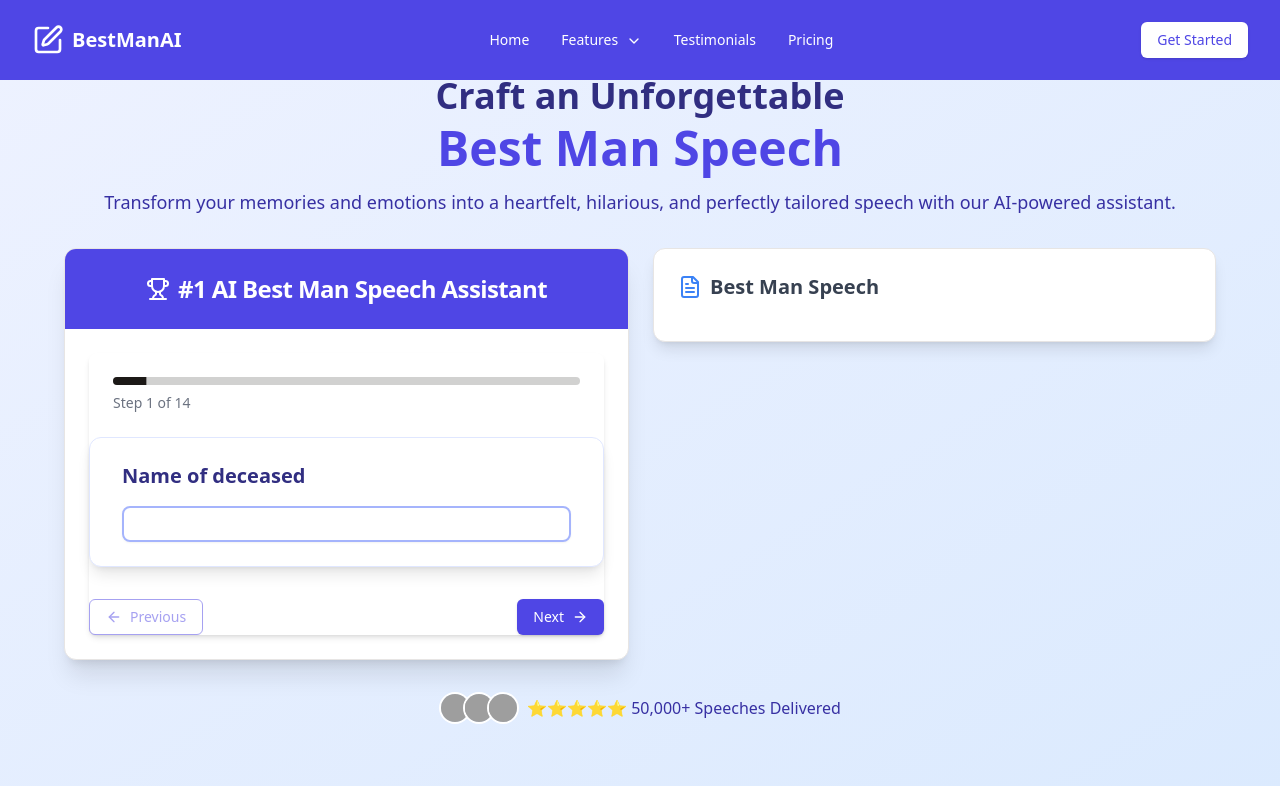
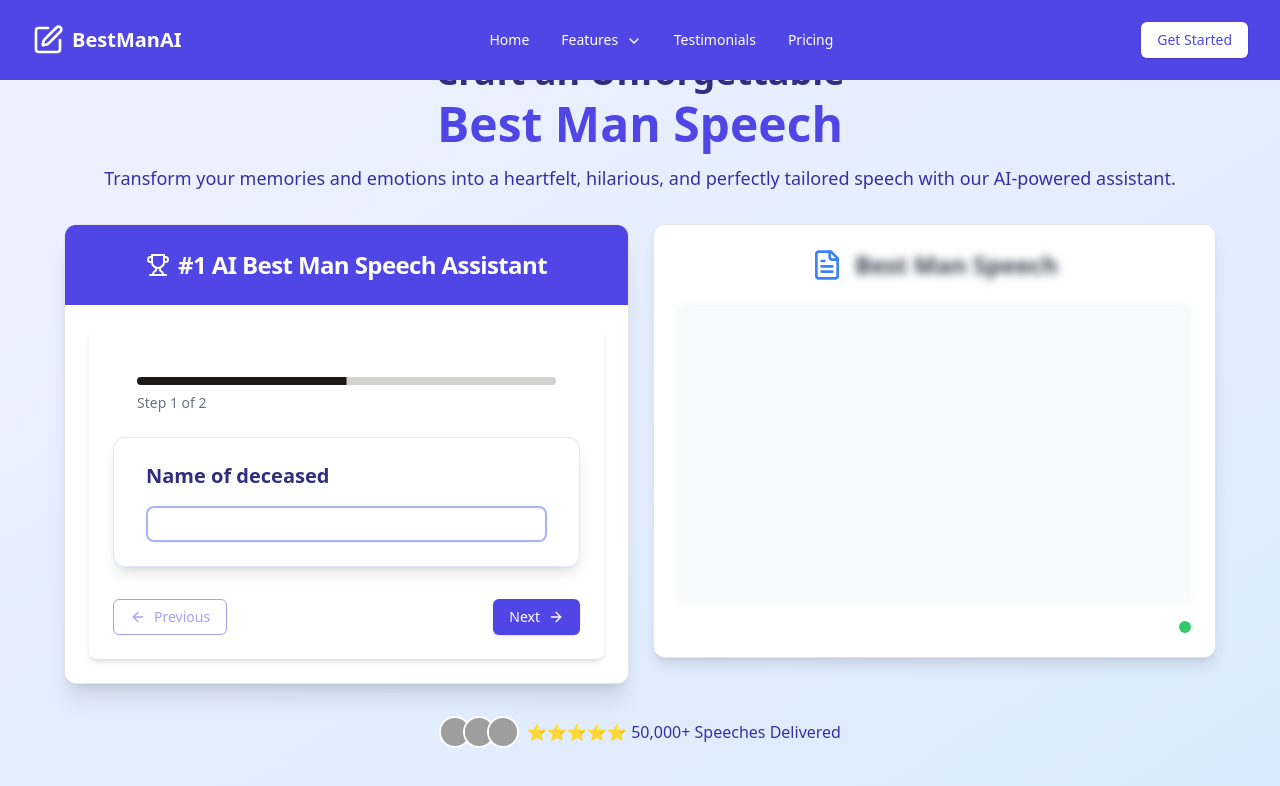
Before and after one commit to peterkaplan/Best-Man-Speech-AI, a Next.js app: page /creator in a window 1280 px wide. Shown: the top 786 px of the page. Built offline with nearby package versions, Linux system fonts and the light colour scheme; grey boxes are pictures that could not be loaded.

Commit message:
submit working again

```diff
--- a/app/form/questions.ts
+++ b/app/form/questions.ts
@@ -8,16 +8,16 @@ export interface Question {
   export const questions: Question[] = [
     { text: "Name of deceased", type: "text", required: true },
     { text: "Your relation to [name]. They were your…", type: "checkbox", options: ["Father", "Mother", "Sibling", "Grandmother", "Grandfather", "Friend"], required: true },
-    { text: "What is your ideal tone for the speech? Select up to 3", type: "checkbox", options: ["Poetic", "Heartfelt", "Light hearted", "Grateful", "Spiritual", "Uplifting", "Solemn"], required: true },
-    { text: "What were [name]’s most notable personality traits?", type: "checkbox", options: ["Kindness", "Loyalty", "Person of faith", "Generosity", "Humor", "Warmth", "Intelligence", "Resilience", "Other: ____"], required: true },
-    { text: "What’s a story where [name] demonstrated one of these qualities?", type: "textarea", required: true },
-    { text: "What were their passions, hobbies, or interests?", type: "textarea", required: true },
-    { text: "What are some of their key accomplishments?", type: "textarea", required: true },
-    { text: "Educational:", type: "textarea", required: false },
-    { text: "Professional:", type: "textarea", required: false },
-    { text: "Raising a family:", type: "textarea", required: false },
-    { text: "Community service:", type: "textarea", required: false },
-    { text: "What life lessons did you learn from them?", type: "checkbox", options: ["The importance of perseverance", "The value of kindness", "The strength of love", "The power of positivity", "How to face challenges", "The joy in everyday moments."], required: true },
-    { text: "What is the lasting impact they left on you or the community?", type: "checkbox", options: ["A sense of purpose", "A commitment to service", "A love for life", "Strong family bonds", "A legacy of kindness", "A spirit of resilience", "Artistic inspiration"], required: true },
-    { text: "Please provide the quote or poem you would like included.", type: "textarea", required: false }
+    // { text: "What is your ideal tone for the speech? Select up to 3", type: "checkbox", options: ["Poetic", "Heartfelt", "Light hearted", "Grateful", "Spiritual", "Uplifting", "Solemn"], required: true },
+    // { text: "What were [name]’s most notable personality traits?", type: "checkbox", options: ["Kindness", "Loyalty", "Person of faith", "Generosity", "Humor", "Warmth", "Intelligence", "Resilience", "Other: ____"], required: true },
+    // { text: "What’s a story where [name] demonstrated one of these qualities?", type: "textarea", required: true },
+    // { text: "What were their passions, hobbies, or interests?", type: "textarea", required: true },
+    // { text: "What are some of their key accomplishments?", type: "textarea", required: true },
+    // { text: "Educational:", type: "textarea", required: false },
+    // { text: "Professional:", type: "textarea", required: false },
+    // { text: "Raising a family:", type: "textarea", required: false },
+    // { text: "Community service:", type: "textarea", required: false },
+    // { text: "What life lessons did you learn from them?", type: "checkbox", options: ["The importance of perseverance", "The value of kindness", "The strength of love", "The power of positivity", "How to face challenges", "The joy in everyday moments."], required: true },
+    // { text: "What is the lasting impact they left on you or the community?", type: "checkbox", options: ["A sense of purpose", "A commitment to service", "A love for life", "Strong family bonds", "A legacy of kindness", "A spirit of resilience", "Artistic inspiration"], required: true },
+    // { text: "Please provide the quote or poem you would like included.", type: "textarea", required: false }
   ];
--- a/app/form/useFormState.ts
+++ b/app/form/useFormState.ts
@@ -1,4 +1,4 @@
-import { useState, useEffect, useCallback, useRef } from 'react';
+import { useState, useCallback, useEffect } from 'react';
 import { useToast } from "@/components/ui/use-toast";
 import { useFormValidation } from '@/app/form/useFormValidation';
 import { useFormSubmission } from '@/app/form/useFormSubmission';
@@ -14,41 +14,17 @@ export const useFormState = () => {
   const { toast } = useToast();
   const { isAnswerValid, areAllQuestionsAnswered } = useFormValidation(questions, answers);
   const { isSubmitting, apiResponse, submitForm } = useFormSubmission();
-  const [fakeDocumentText, setFakeDocumentText] = useState<string[]>([]);
-
-  const fakeDocumentTextRef = useRef(fakeDocumentText);
+  const [documentProgress, setDocumentProgress] = useState(0);
 
   useEffect(() => {
-    fakeDocumentTextRef.current = fakeDocumentText;
-  }, [fakeDocumentText]);
-
-  const getRandomSentence = useCallback(() => {
-    const lengths = [5, 8, 12, 15, 20];
-    const length = lengths[Math.floor(Math.random() * lengths.length)];
-    return "•".repeat(length);
-  }, []);
-
-  const addFakeDocumentText = useCallback(() => {
-    setFakeDocumentText(prev => {
-      if (prev.length === 0) {
-        return ["Best Man Speech", getRandomSentence()];
-      } else if (prev.length % 5 === 0) {
-        return [...prev, "", getRandomSentence()];
-      } else {
-        return [...prev, getRandomSentence()];
-      }
-    });
-  }, [getRandomSentence]);
-
-  const removeFakeDocumentText = useCallback(() => {
-    setFakeDocumentText(prev => {
-      if (prev.length <= 2) return []; // Don't remove the title
-      if (prev[prev.length - 2] === "") {
-        return prev.slice(0, -2); // Remove empty line and last sentence
-      }
-      return prev.slice(0, -1); // Remove last sentence
-    });
-  }, []);
+    if (isSubmitting) {
+      setFormStage('animation');
+    } else if (apiResponse && isAnimationComplete) {
+      setFormStage('results');
+    } else if (!isSubmitting && !apiResponse) {
+      setFormStage('form');
+    }
+  }, [isSubmitting, apiResponse, isAnimationComplete]);
 
   const handleAnswerChange = useCallback((answer: string | string[]) => {
     setAnswers(prev => ({ ...prev, [currentStep]: answer }));
@@ -65,23 +41,26 @@ export const useFormState = () => {
     }
 
     if (currentStep < questions.length - 1) {
-      addFakeDocumentText();
+      console.log("hjere");
+      setDocumentProgress(prev => prev + 1);
       setCurrentStep(prev => prev + 1);
     } else {
+      console.log("here??");
       handleSubmit();
     }
-  }, [currentStep, isAnswerValid, addFakeDocumentText, questions.length, toast]);
+  }, [currentStep, isAnswerValid, questions.length, toast]);
 
   const handlePrevious = useCallback(() => {
     if (currentStep > 0) {
-      removeFakeDocumentText();
       setCurrentStep(prev => prev - 1);
+      setDocumentProgress(prev => prev - 1);
     }
-  }, [currentStep, removeFakeDocumentText]);
+  }, [currentStep]);
 
   const handleSubmit = useCallback(() => {
     if (areAllQuestionsAnswered()) {
       submitForm(answers);
+      setDocumentProgress(prev => prev + 1);
     } else {
       toast({
         title: "Form Incomplete",
@@ -91,18 +70,12 @@ export const useFormState = () => {
     }
   }, [areAllQuestionsAnswered, answers, submitForm, toast]);
 
-  const handleRegenerate = () => {
-    setFormStage('animation');
-    setIsAnimationComplete(false);
-    submitForm(answers);
-  };
-
-  const handleAnimationComplete = () => {
+  const handleAnimationComplete = useCallback(() => {
     setIsAnimationComplete(true);
     if (apiResponse) {
       setFormStage('results');
     }
-  };
+  }, [apiResponse]);
 
   return {
     currentStep,
@@ -113,16 +86,13 @@ export const useFormState = () => {
     setFormStage,
     isAnimationComplete,
     setIsAnimationComplete,
-    fakeDocumentText,
-    setFakeDocumentText,
+    documentProgress,
     apiResponse,
     handleAnswerChange,
     handleNext,
     handlePrevious,
     handleSubmit,
-    handleRegenerate,
     handleAnimationComplete,
-    addFakeDocumentText,
     questions,
   };
 };
--- a/components/FakeDocument.tsx
+++ b/components/FakeDocument.tsx
@@ -1,24 +1,89 @@
-import React, { memo } from 'react';
+import React, { memo, useEffect, useState, useCallback, useRef } from 'react';
 import { motion, AnimatePresence } from 'framer-motion';
 import { FileText } from 'lucide-react';
 import { Card, CardContent } from '@/components/ui/card';
 
 interface FakeDocumentProps {
-  text: string[];
+  progress: number;
   isLoading?: boolean;
 }
 
-const FakeDocument: React.FC<FakeDocumentProps> = memo(({ text, isLoading = false }) => {
+const FakeDocument: React.FC<FakeDocumentProps> = memo(({ progress, isLoading = false }) => {
+  const [displayedText, setDisplayedText] = useState<string>('');
+  const fullTextRef = useRef('');
+  const isTypingRef = useRef(false);
+  const lastProgressRef = useRef(0);
+  const sectionsRef = useRef<number[]>([0]);
+
+  const generateWord = useCallback(() => {
+    const vowels = 'aeiou';
+    const consonants = 'bcdfghjklmnpqrstvwxyz';
+    const length = Math.floor(Math.random() * 8) + 3; // 3 to 10 characters
+    let word = '';
+    for (let i = 0; i < length; i++) {
+      if (i % 2 === 0) {
+        word += consonants[Math.floor(Math.random() * consonants.length)];
+      } else {
+        word += vowels[Math.floor(Math.random() * vowels.length)];
+      }
+    }
+    return word;
+  }, []);
+
+  const generateSentence = useCallback(() => {
+    const words = Math.floor(Math.random() * 10) + 5; // 5 to 14 words
+    return Array(words).fill(null).map(() => generateWord()).join(' ') + '. ';
+  }, [generateWord]);
+
+  const generateParagraph = useCallback(() => {
+    const sentences = Math.floor(Math.random() * 3) + 2; // 2 to 4 sentences
+    return Array(sentences).fill(null).map(generateSentence).join('');
+  }, [generateSentence]);
+
+  const generateText = useCallback(() => {
+    const paragraphs = Math.floor(Math.random() * 2) + 1; // 1 to 2 paragraphs
+    return Array(paragraphs).fill(null).map(generateParagraph).join('\n\n');
+  }, [generateParagraph]);
+
+  const addText = useCallback((text: string) => {
+    setDisplayedText(prev => prev + text);
+  }, []);
+
+  useEffect(() => {
+    if (progress > lastProgressRef.current) {
+      const newText = generateText();
+      fullTextRef.current += newText;
+      sectionsRef.current.push(fullTextRef.current.length);
+      isTypingRef.current = true;
+      let index = 0;
+      const typeInterval = setInterval(() => {
+        if (index < newText.length) {
+          addText(newText.slice(index, index + 5));
+          index += 5;
+        } else {
+          clearInterval(typeInterval);
+          isTypingRef.current = false;
+        }
+      }, 20);
+    } else if (progress < lastProgressRef.current) {
+      const lastSectionStart = sectionsRef.current[sectionsRef.current.length - 2] || 0;
+      fullTextRef.current = fullTextRef.current.substring(0, lastSectionStart);
+      sectionsRef.current.pop();
+      setDisplayedText(fullTextRef.current);
+    }
+    lastProgressRef.current = progress;
+  }, [progress, generateText, addText]);
+
   return (
     <Card className="w-full max-w-2xl mx-auto bg-white shadow-lg">
       <CardContent className="p-6">
-        <div className="flex items-center mb-4">
-          <FileText className="w-6 h-6 mr-2 text-blue-500" />
-          <h2 className="text-xl font-semibold text-gray-700">Best Man Speech</h2>
+        <div className="flex items-center justify-center mb-6">
+          <FileText className="w-8 h-8 mr-3 text-blue-500" />
+          <h2 className="text-2xl font-bold text-gray-700 text-center" style={{ filter: 'blur(4px)' }}>Best Man Speech</h2>
         </div>
         <div
-          className="space-y-4 font-serif text-lg leading-relaxed"
-          style={{ filter: 'blur(4px)' }}
+          className="font-serif text-lg leading-relaxed bg-gray-50 p-6 rounded-lg shadow-inner min-h-[300px] max-h-[500px] overflow-y-auto"
+          style={{ filter: 'blur(3px)', width: '100%' }}
         >
           {isLoading ? (
             <div className="flex items-center justify-center h-32">
@@ -30,26 +95,28 @@ const FakeDocument: React.FC<FakeDocumentProps> = memo(({ text, isLoading = fals
             </div>
           ) : (
             <AnimatePresence>
-              {text.map((paragraph, index) => (
-                <motion.p
-                  key={index}
-                  initial={{ opacity: 0, y: 20 }}
-                  animate={{ opacity: 1, y: 0 }}
-                  exit={{ opacity: 0, y: -20 }}
-                  transition={{ duration: 0.3 }}
-                  className={index === 0 ? "font-bold text-2xl mb-4" : ""}
-                >
-                  {paragraph}
-                </motion.p>
-              ))}
+              <motion.div
+                key={displayedText}
+                initial={{ opacity: 0 }}
+                animate={{ opacity: 1 }}
+                transition={{ duration: 0.5 }}
+                className="whitespace-pre-wrap"
+              >
+                {displayedText}
+              </motion.div>
             </AnimatePresence>
           )}
+        </div>
+        <div className="mt-4 flex justify-end">
+          <motion.div
+            animate={{ opacity: [0.5, 1, 0.5] }}
+            transition={{ duration: 1.5, repeat: Infinity, ease: "easeInOut" }}
+            className="w-3 h-3 bg-green-500 rounded-full"
+          />
         </div>
       </CardContent>
     </Card>
   );
-}, (prevProps, nextProps) => {
-  return prevProps.text.length === nextProps.text.length && prevProps.isLoading === nextProps.isLoading;
 });
 
 FakeDocument.displayName = 'FakeDocument';
--- a/components/form/FormPage.tsx
+++ b/components/form/FormPage.tsx
@@ -8,7 +8,7 @@ import useFormState from '@/app/form/useFormState';
 
 const FormPage: React.FC = () => {
   const formState = useFormState();
-  const { fakeDocumentText, formStage, apiResponse } = formState;
+  const {formStage, documentProgress } = formState;
 
   return (
     <div className="bg-gradient-to-br from-indigo-50 to-blue-100 min-h-screen flex items-center justify-center p-4">
@@ -40,7 +40,9 @@ const FormPage: React.FC = () => {
           </Card>
 
           <div className="flex-1">
-          <FakeDocument text={fakeDocumentText} isLoading={formStage === 'animation'} />
+          <FakeDocument
+            progress={documentProgress}
+            isLoading={formStage === 'animation'} />
           </div>
         </div>
 
--- a/components/form/Formy.tsx
+++ b/components/form/Formy.tsx
@@ -1,13 +1,18 @@
 "use client";
-import React from 'react';
+import React, { useEffect, useRef, useState } from 'react';
 import FormContent from './FormContent';
 import Results from './Results';
+import CheckmarkAnimation from './CheckmarkAnimation';
 
 interface FormyProps {
   formState: ReturnType<typeof import('@/app/form/useFormState').default>;
 }
 
 const Formy: React.FC<FormyProps> = ({ formState }) => {
+
+  const [formDimensions, setFormDimensions] = useState({ width: 0, height: 0 });
+  const formRef = useRef<HTMLDivElement>(null);
+
   const {
     currentStep,
     answers,
@@ -16,13 +21,25 @@ const Formy: React.FC<FormyProps> = ({ formState }) => {
     handleAnswerChange,
     handleNext,
     handlePrevious,
-    handleSubmit,
-    handleRegenerate,
     questions,
+    handleAnimationComplete
   } = formState;
 
+  useEffect(() => {
+    if (formRef.current) {
+      setFormDimensions({
+        width: formRef.current.offsetWidth,
+        height: formRef.current.offsetHeight
+      });
+    }
+  }, []);
+
   return (
-    <div className="max-w-2xl mx-auto bg-white rounded-lg shadow-md relative">
+    <div
+      ref={formRef}
+      className="max-w-2xl mx-auto p-6 bg-white rounded-lg shadow-md relative"
+      style={{ minHeight: formDimensions.height > 0 ? `${formDimensions.height}px` : 'auto' }}
+    >
       {formStage === 'form' && (
         <FormContent
           currentStep={currentStep}
@@ -39,7 +56,13 @@ const Formy: React.FC<FormyProps> = ({ formState }) => {
       {formStage === 'results' && (
         <Results
           speech={apiResponse || ''}
-          onRegenerate={handleRegenerate}
+        />
+      )}
+      {formStage === 'animation' && (
+        <CheckmarkAnimation
+          width={formDimensions.width}
+          height={formDimensions.height}
+          onComplete={handleAnimationComplete}
         />
       )}
     </div>
--- a/components/form/Results.tsx
+++ b/components/form/Results.tsx
@@ -6,10 +6,9 @@ import { Card, CardContent } from "@/components/ui/card";
 
 interface ResultsProps {
   speech: string;
-  onRegenerate: () => void;
 }
 
-const Results: React.FC<ResultsProps> = ({ speech, onRegenerate }) => {
+const Results: React.FC<ResultsProps> = ({ speech }) => {
   const [reveal, setReveal] = useState(false);
 
   const coverProps = useSpring({
@@ -80,7 +79,7 @@ const Results: React.FC<ResultsProps> = ({ speech, onRegenerate }) => {
         </CardContent>
       </Card>
       <div className="flex justify-between items-center mt-4">
-        <Button variant="outline" className="flex items-center gap-2" onClick={onRegenerate}>
+        <Button variant="outline" className="flex items-center gap-2">
           <Unlock size={18} />
           Regenerate
         </Button>
```
